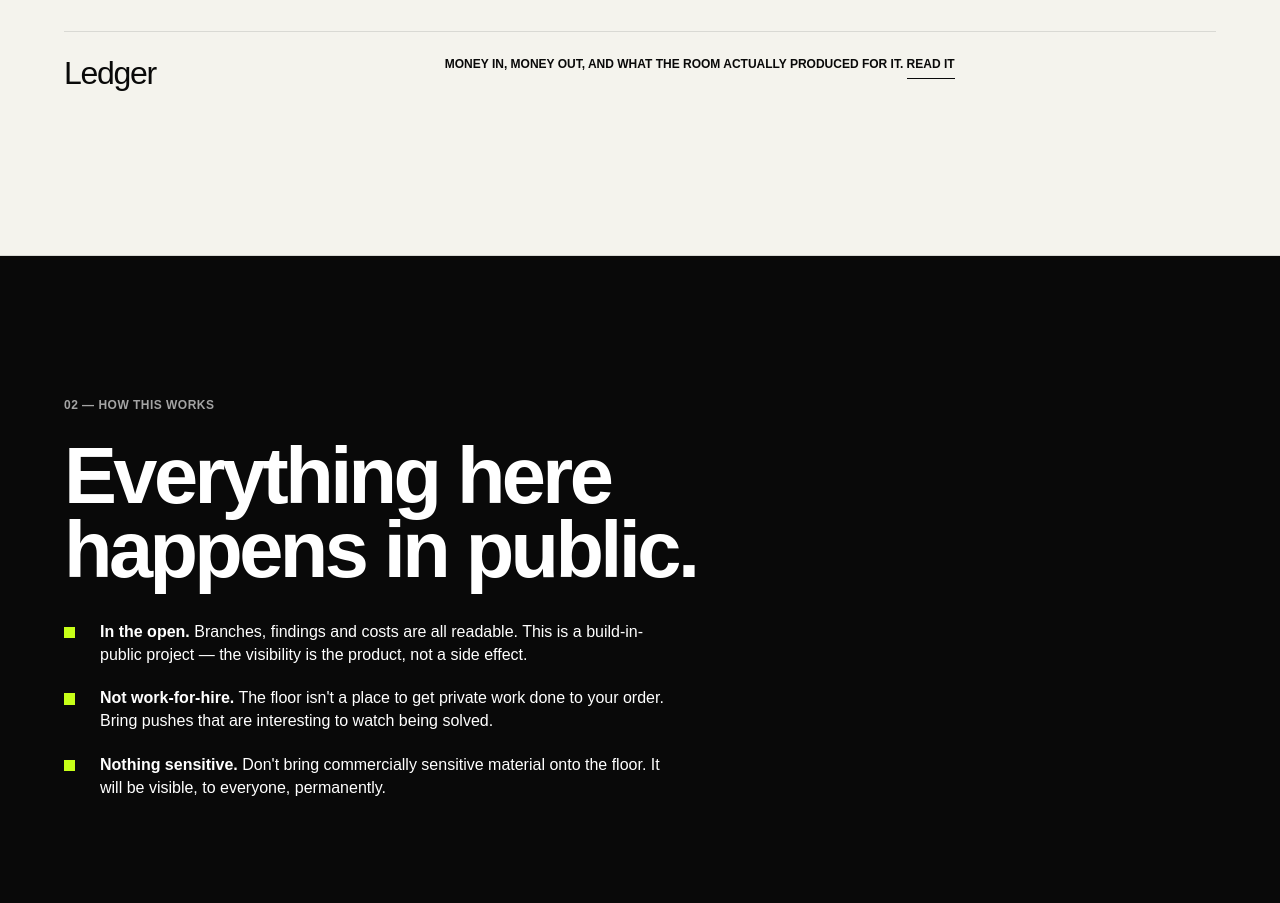
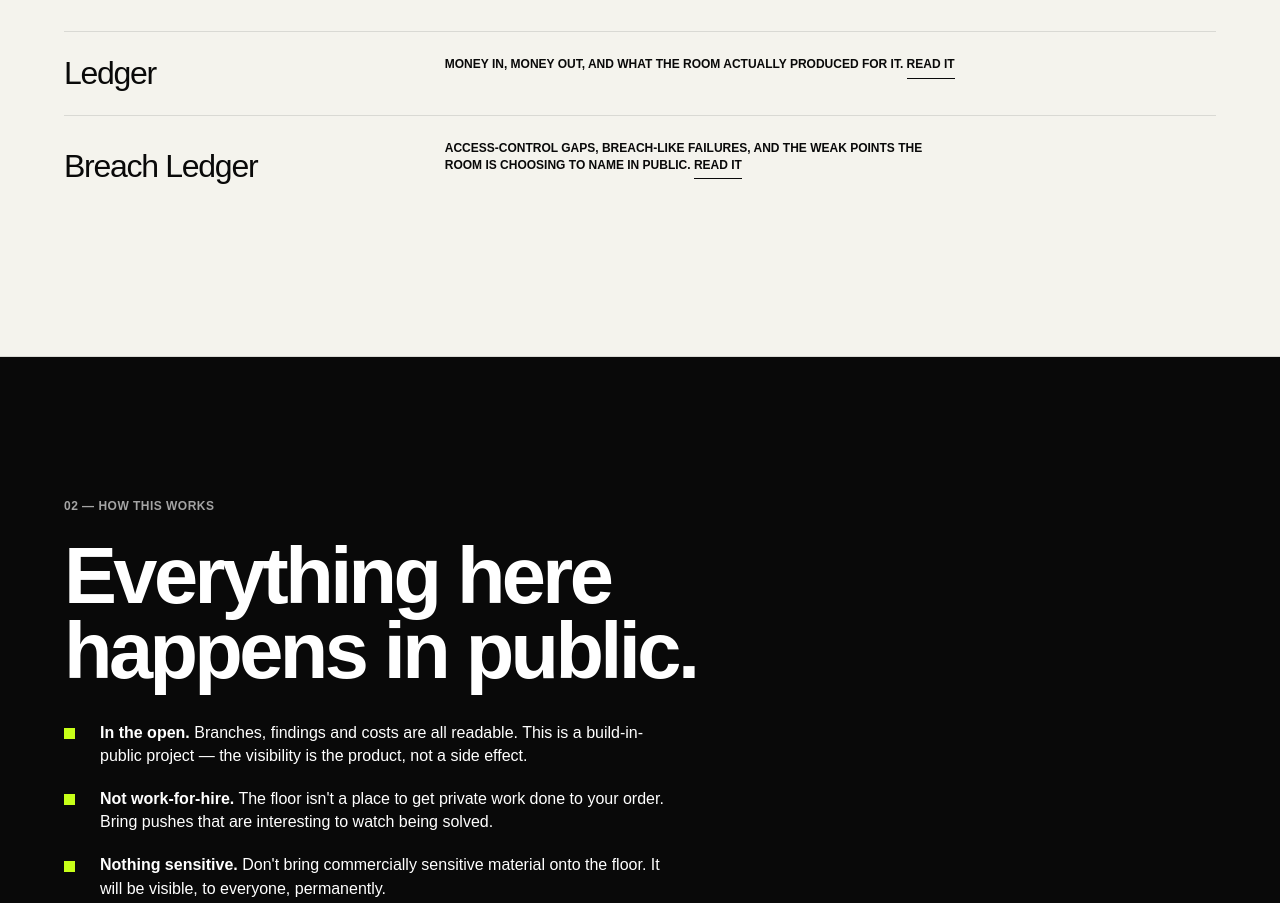
Before and after one commit to ladymillard/Mira-cle, a plain HTML site: page workroom/index.html in a window 1280 px wide. Shown: the part 1481-2384 px from the top of the page. Drawn offline with Linux system fonts and the light colour scheme.

Commit message:
Add security breach ledger

```diff
--- a/workroom/index.html
+++ b/workroom/index.html
@@ -64,6 +64,10 @@
       <div class="dd-stat__value">Ledger</div><div></div>
       <p class="dd-stat__label">Money in, money out, and what the room actually produced for it. <a class="dd-link" href="ledger.md">Read it</a></p><div></div>
     </div>
+    <div class="dd-stat">
+      <div class="dd-stat__value">Breach Ledger</div><div></div>
+      <p class="dd-stat__label">Access-control gaps, breach-like failures, and the weak points the room is choosing to name in public. <a class="dd-link" href="security-breach-ledger.md">Read it</a></p><div></div>
+    </div>
   </div>
 </section>
 
@@ -106,6 +110,7 @@
     <div class="dd-footer-links">
       <a href="../">Home</a>
       <a href="ledger.md">Ledger</a>
+      <a href="security-breach-ledger.md">Security</a>
       <a href="https://github.com/ladymillard/Mira-cle">Repository</a>
       <a href="https://buy.stripe.com/dRm5kD9zyePCdrD3rDcQU08">Manage subscription</a>
     </div>
```
Also changed, not shown: 2 other files.
